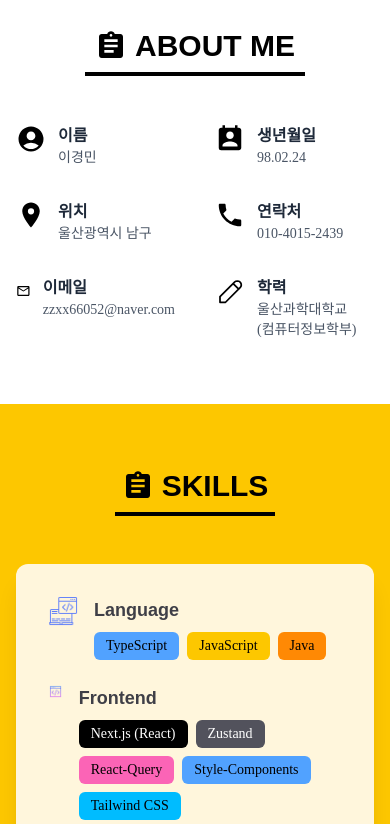
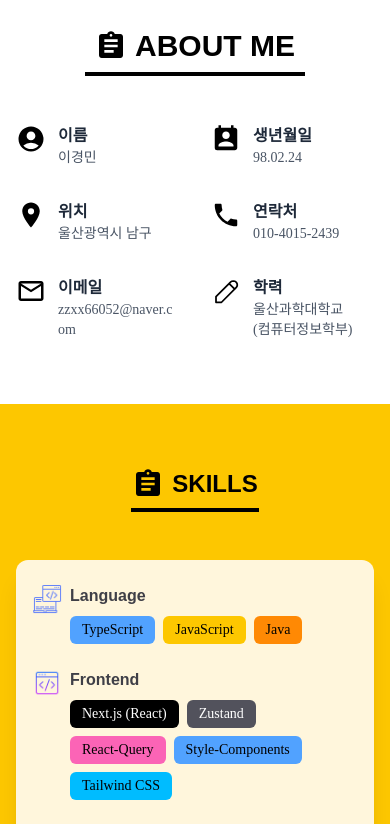
Before and after one commit to zzxx66052/MyPortfolio, a Next.js app: page / in a window 390 px wide. Shown: the part 880-1704 px from the top of the page. Built offline with nearby package versions, Linux system fonts and the light colour scheme; a web font is replaced by a local one.

Commit message:
auto import setting and mobile version add

```diff
--- a/src/components/ScrollToTopButton.tsx
+++ b/src/components/ScrollToTopButton.tsx
@@ -1,8 +1,8 @@
 "use client";
 
+import { useProjectModalStore } from "@/utils/store/useProjectModal";
 import { useEffect, useState } from "react";
 import { UpArrowIcon } from "./icons/imageIcons";
-import { useProjectModalStore } from "@/utils/store/useProjectModal";
 
 export const ScrollToTopButton = () => {
   const [show, setShow] = useState(false);
--- a/src/components/icons/icons.tsx
+++ b/src/components/icons/icons.tsx
@@ -100,6 +100,7 @@ export const BaseLineIcon = () => {
 
 export const MailIcon = () => {
   return (
+    <div className="w-[30px] h-[30px] flex items-center justify-center">
       <svg
         xmlns="http://www.w3.org/2000/svg"
         width="30"
@@ -111,6 +112,7 @@ export const MailIcon = () => {
           d="M20 4H4c-1.1 0-1.99.9-1.99 2L2 18c0 1.1.9 2 2 2h16c1.1 0 2-.9 2-2V6c0-1.1-.9-2-2-2m0 14H4V8l8 5l8-5zm-8-7L4 6h16z"
         />
       </svg>
+    </div>
   );
 };
 
--- a/src/components/icons/imageIcons.tsx
+++ b/src/components/icons/imageIcons.tsx
@@ -10,12 +10,14 @@ export const LanguageIcon = () => (
 );
 
 export const FrontendIcon = () => (
+  <div className="w-[30px] h-[30px] flex items-center justify-center">
     <Image
       src="/images/frontEnd.png"
       alt="Frontend Icon"
       width={30}
       height={30}
     />
+  </div>
 );
 
 export const BackendIcon = () => (
--- a/src/components/section/AboutMeSection.tsx
+++ b/src/components/section/AboutMeSection.tsx
@@ -24,7 +24,7 @@ const AboutMeSection = () => {
         </div>
 
         <div
-          className="grid grid-cols-2 gap-y-8 gap-x-10 text-left sm:grid-cols-3"
+          className="grid grid-cols-2 sm:grid-cols-2 md:grid-cols-3 gap-y-8 gap-x-8 text-left"
           style={{ fontFamily: "KakaoBigSans-ExtraBold" }}
         >
           <div className="flex items-start gap-3">
@@ -63,7 +63,9 @@ const AboutMeSection = () => {
             <MailIcon />
             <div>
               <p className="font-semibold text-gray-800">이메일</p>
-              <p className="text-sm text-gray-600">zzxx66052@naver.com</p>
+              <p className="text-sm text-gray-600 break-all">
+                zzxx66052@naver.com
+              </p>
             </div>
           </div>
 
--- a/src/components/section/ProjectSection.tsx
+++ b/src/components/section/ProjectSection.tsx
@@ -1,7 +1,7 @@
 import { projects } from "@/lib/data/project";
+import { BaseLineIcon } from "../icons/icons";
 import ProjectCard from "../project/ProjectCard";
 import ProjectModal from "../project/ProJectModal";
-import { BaseLineIcon } from "../icons/icons";
 
 const ProjectSection = () => {
   return (
--- a/src/components/section/SkillSection.tsx
+++ b/src/components/section/SkillSection.tsx
@@ -1,70 +1,30 @@
 "use client";
 
+import { skillsData } from "@/lib/data/skills";
+import React from "react";
 import { BaseLineIcon } from "../icons/icons";
-import {
-  BackendIcon,
-  DevOpsIcon,
-  FrontendIcon,
-  LanguageIcon,
-} from "../icons/imageIcons";
-
-const skillsData = [
-  {
-    title: "Language",
-    icon: <LanguageIcon />,
-    items: [
-      { label: "TypeScript", color: "bg-blue-400" },
-      { label: "JavaScript", color: "bg-yellow-400" },
-      { label: "Java", color: "bg-orange-400" },
-    ],
-  },
-  {
-    title: "Frontend",
-    icon: <FrontendIcon />,
-    items: [
-      { label: "Next.js (React)", color: "bg-black text-white" },
-      { label: "Zustand", color: "bg-zinc-600 text-white" },
-      { label: "React-Query", color: "bg-pink-400" },
-      { label: "Style-Components", color: "bg-blue-400" },
-      { label: "Tailwind CSS", color: "bg-sky-400" },
-    ],
-  },
-  {
-    title: "Backend",
-    icon: <BackendIcon />,
-    items: [
-      { label: "MySQL", color: "bg-yellow-400" },
-      { label: "Supabase", color: "bg-green-500 text-white" },
-    ],
-  },
-  {
-    title: "DevOps",
-    icon: <DevOpsIcon />,
-    items: [{ label: "Vercel", color: "bg-gray-900 text-white" }],
-  },
-];
 
 export default function SkillsSection() {
   return (
     <section
       id="skills"
-      className="w-full bg-yellow-400 py-16 px-4 flex flex-col items-center"
+      className="scroll-mt-24 w-full bg-yellow-400 py-16 px-4 flex flex-col items-center"
     >
-      <h2 className="flex items-center justify-center text-3xl font-extrabold text-black">
+      <h2 className="flex items-center justify-center text-2xl sm:text-3xl font-extrabold text-black">
         <BaseLineIcon /> <span className="ml-2">SKILLS</span>
       </h2>
 
       <div className="mt-2 flex justify-center mb-12">
-        <div className="h-1 w-40 bg-black" />
+        <div className="h-1 w-32 sm:w-40 bg-black" />
       </div>
 
-      <div className="rounded-xl bg-[#FFF6DC] px-8 py-8 shadow-xl max-w-4xl w-full space-y-6">
+      <div className="rounded-xl bg-[#FFF6DC] px-4 sm:px-8 py-6 sm:py-8 shadow-xl max-w-4xl w-full space-y-6">
         {skillsData.map(({ title, icon, items }) => (
           <div
             key={title}
-            className="flex items-start gap-4 text-lg font-semibold"
+            className="flex flex-row sm:flex-row items-start gap-2 sm:gap-4 text-base sm:text-lg font-semibold"
           >
-            <div className="w-[30px] h-[30px]">{icon}</div>
+            <div className="w-[30px] h-[30px]">{React.createElement(icon)}</div>
             <div className="flex flex-col gap-2">
               <span className="text-zinc-700">{title}</span>
               <div
@@ -74,7 +34,7 @@ export default function SkillsSection() {
                 {items.map(({ label, color }) => (
                   <span
                     key={label}
-                    className={`px-3 py-1 rounded-md text-sm font-light ${color}`}
+                    className={`px-3 py-1 rounded-md text-sm sm:text-base font-light ${color}`}
                   >
                     {label}
                   </span>
--- /dev/null
+++ b/src/lib/data/skills.ts
@@ -0,0 +1,42 @@
+import {
+  BackendIcon,
+  DevOpsIcon,
+  FrontendIcon,
+  LanguageIcon,
+} from "@/components/icons/imageIcons";
+
+export const skillsData = [
+  {
+    title: "Language",
+    icon: LanguageIcon,
+    items: [
+      { label: "TypeScript", color: "bg-blue-400" },
+      { label: "JavaScript", color: "bg-yellow-400" },
+      { label: "Java", color: "bg-orange-400" },
+    ],
+  },
+  {
+    title: "Frontend",
+    icon: FrontendIcon,
+    items: [
+      { label: "Next.js (React)", color: "bg-black text-white" },
+      { label: "Zustand", color: "bg-zinc-600 text-white" },
+      { label: "React-Query", color: "bg-pink-400" },
+      { label: "Style-Components", color: "bg-blue-400" },
+      { label: "Tailwind CSS", color: "bg-sky-400" },
+    ],
+  },
+  {
+    title: "Backend",
+    icon: BackendIcon,
+    items: [
+      { label: "MySQL", color: "bg-yellow-400" },
+      { label: "Supabase", color: "bg-green-500 text-white" },
+    ],
+  },
+  {
+    title: "DevOps",
+    icon: DevOpsIcon,
+    items: [{ label: "Vercel", color: "bg-gray-900 text-white" }],
+  },
+];
```
Lines whose indentation alone changed are shown as unchanged.
